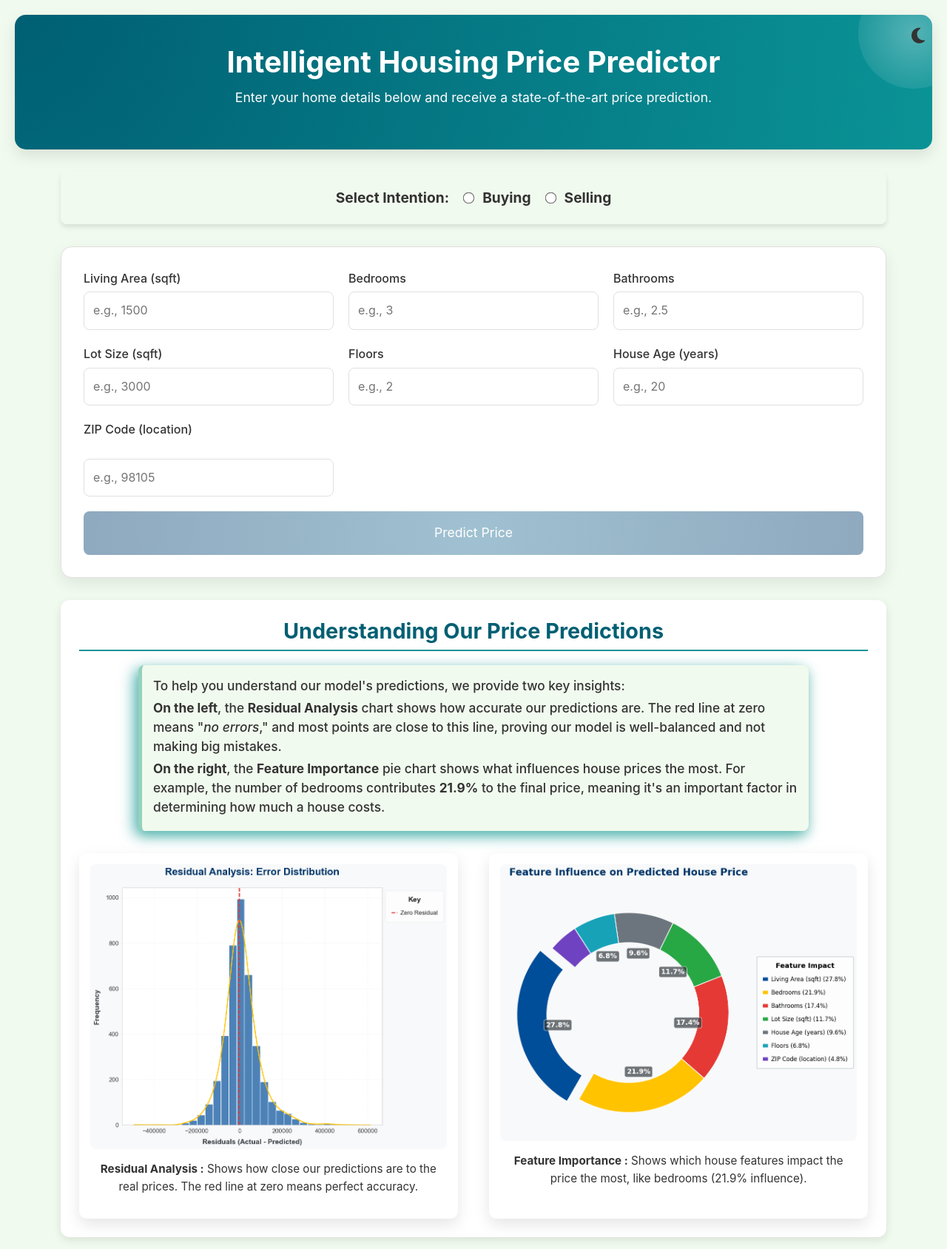
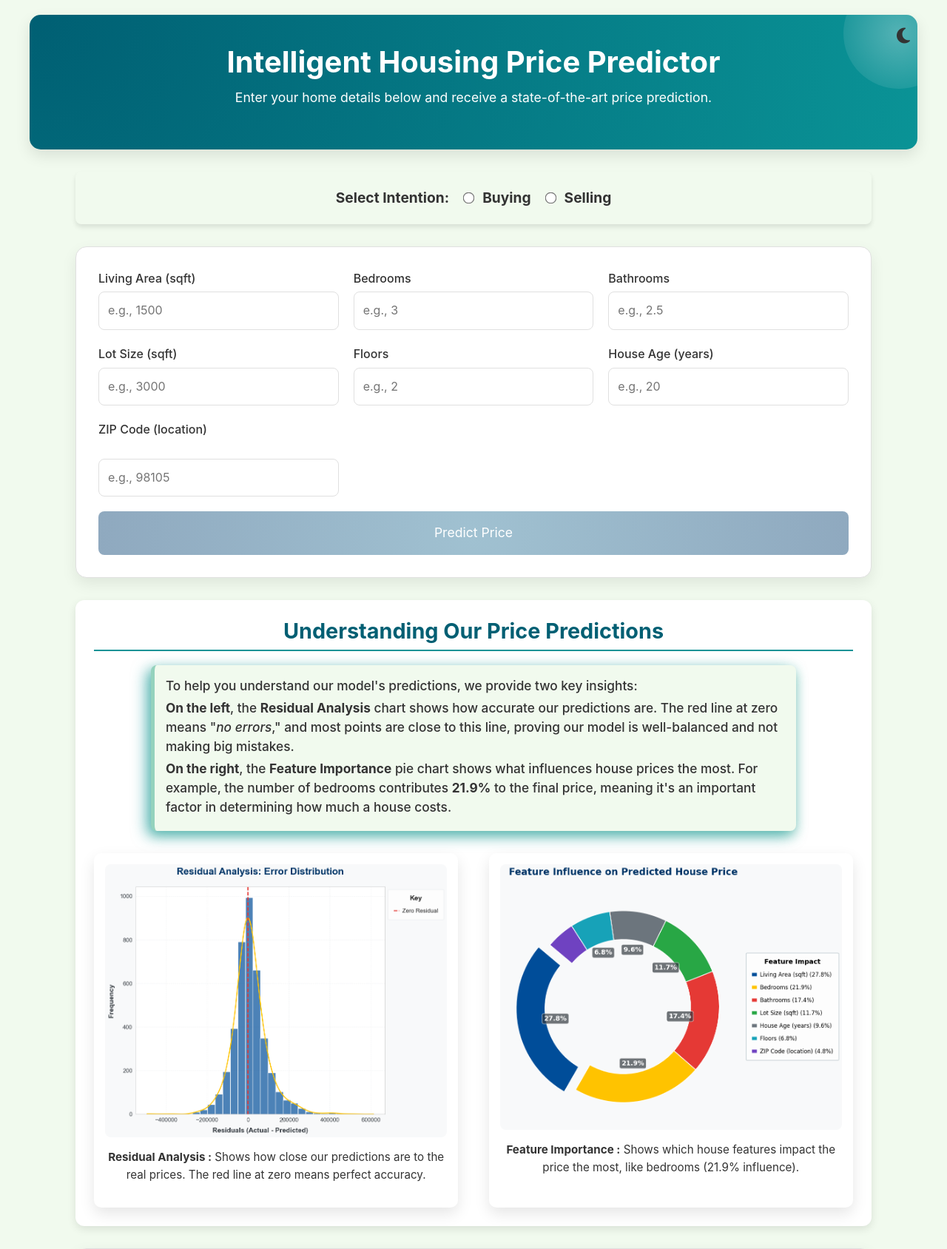
Before and after one commit to Nerdyk450/housing-model, a Flask app: page / in a window 1280 px wide. Shown: the top 1688 px of the page at 74% size. Run offline with Flask 3, Linux system fonts and the light colour scheme; parts of the project's set-up code (start-up, migrations or seed data) failed here and were passed over.

Commit message:
Improve layout styles for responsiveness
Added max-width and margin auto to style for better layout on larger screens. Included padding for smaller screens.

```diff
--- a/app/static/css/style.css
+++ b/app/static/css/style.css
@@ -103,6 +103,10 @@ header {
   box-shadow: 0 8px 20px rgba(0,0,0,0.1);
   color: #fff;
   overflow: hidden;
+   /*added for zoom issues on pc*/
+   max-width: 1200px;
+  margin-left: auto;
+  margin-right: auto;
 }
 
 /* Theme toggle button in header */
@@ -144,6 +148,7 @@ header::before {
   top: -50px;
   right: -50px;
   z-index: 0;
+
 }
 
 header h1,
@@ -168,6 +173,7 @@ header p {
 main {
   max-width: 1200px;
   margin: 0 auto;
+  padding: 0 20px; /* Add padding for smaller screens */
 }
 .purpose-selection {
   display: flex;
```
